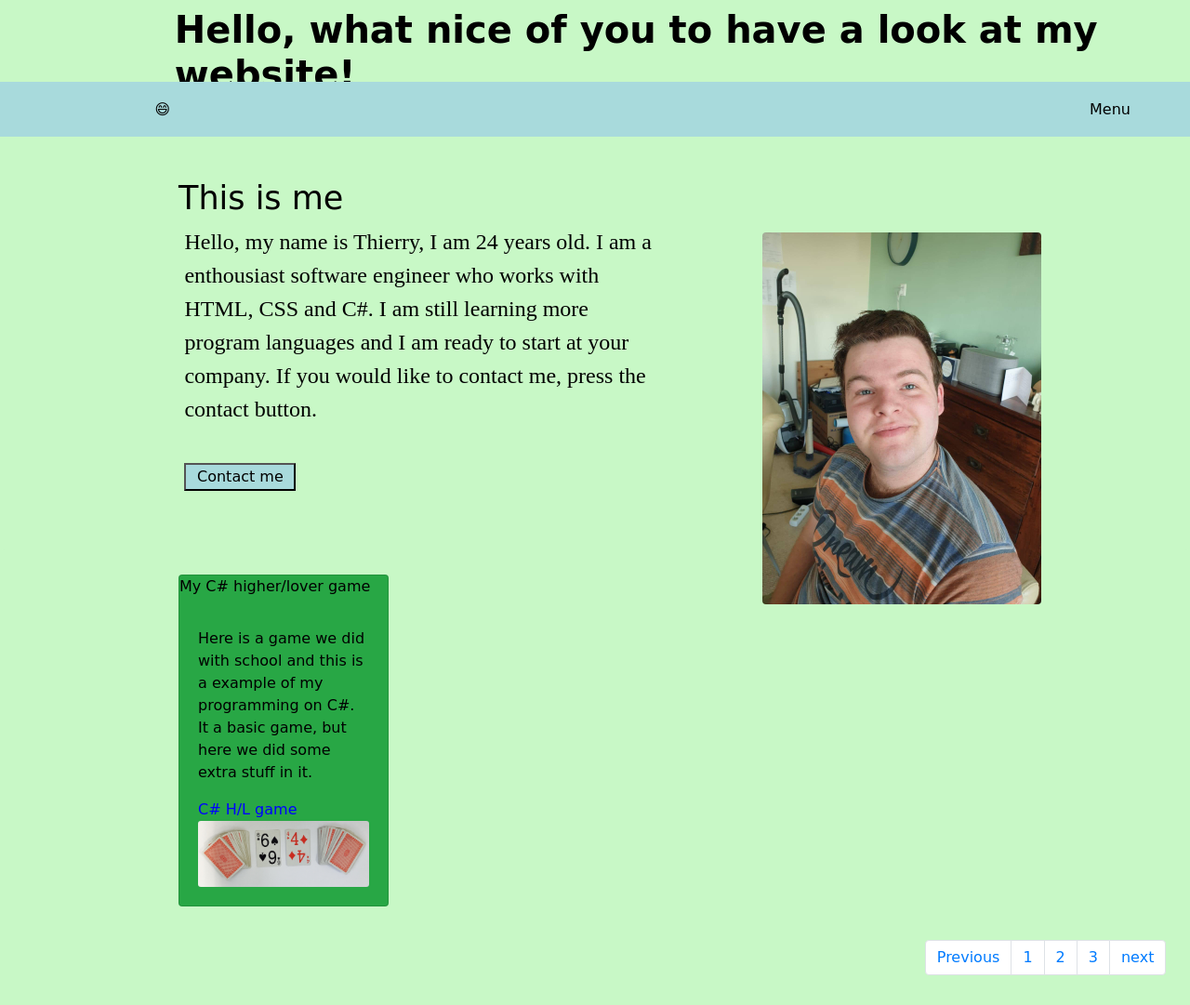
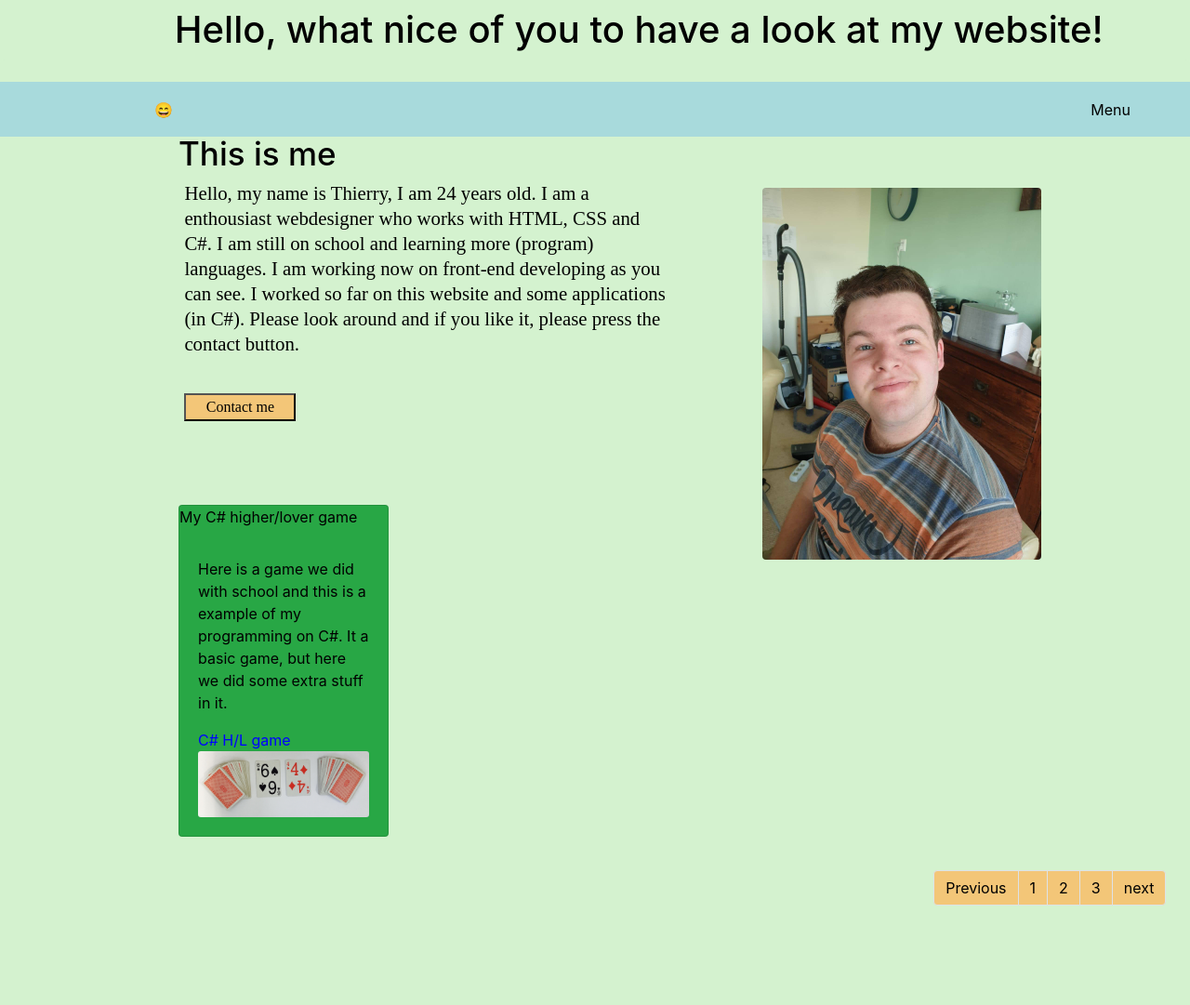
Before and after one commit to Thbroersma/Thbroersma.github.io, a PHP site: page / in a window 1280 px wide. Shown: the whole page at 93% size. After the commit the page ends 974 px from the top, so only its background shows below. Run offline with PHP 8.4, Linux system fonts and the light colour scheme.

Commit message:
kleurenschema aangepast

```diff
--- a/css/style.css
+++ b/css/style.css
@@ -3,7 +3,6 @@ h1 {
 	margin-left: 13.5vw;
 	margin-top: 1vh;
 	size: 2em;
-	font-weight: bold;
 	background-color:
 
 
@@ -14,9 +13,6 @@ h2 {
 	font-size: 35px;
 	font-size: bold;
 
-}
-h3 {
-	font-family: cursive;
 }
 p {
 	color: black;
@@ -102,14 +98,13 @@ li.dropdown {
 }
 
 body {
-	background-color: #C8F8C6;
+	background-color: #D4F2CF;
 	color: black;
 }
 
 * {
 	box-sizing: border-box;
 	margin:0;
-	font-family: cursive;
 }
 header {
 	grid-column: 1/3;
@@ -140,7 +135,7 @@ img	{
 
 
 button {
-	background-color: #A8DADC;
+	background-color: #F3C678;
 	font-family: bold;
 	width: 120px;
 	height: 30px;
@@ -175,12 +170,11 @@ span	{
 
 #about {
 	font-family: bold;
-	font-size: 1.5em;
+	font-size: 1.3em;
 	margin-right: 40%;
-	font-size: 1.5em;
 	margin-left: 13vw;
 	margin-top: 1vh;
-	line-height: 1.5em;
+	line-height: 1.3em;
 }
 .motivatie {
 	margin-right: 20%;
@@ -214,13 +208,30 @@ span	{
 }
 .jumbotron {
 
-	background-color:#C8F8C6;
+	background-color:#D4F2CF;
 	margin:0vw;
 
 }
 .pagination{
 	padding-right: 2vw;
 	float: right;
+	padding-bottom: 2vh;
+	padding-left: 2vw;
+	color: #F3C678;
+}
+.pagination > li > a
+{
+    background-color: #F3C678;
+    color: black;
+}
+.pagination > li > a:focus,
+.pagination > li > a:hover,
+.pagination > li > span:focus,
+.pagination > li > span:hover
+{
+    color: #5a5a5a;
+    background-color: #A8DADC;
+    border-color: #ddd;
 }
 #second {
 	padding-top: 20vh;
--- a/index.html
+++ b/index.html
@@ -43,7 +43,7 @@
 	<h2>This is me</h2>
 	<img src="img/me.jpg" id="me" class="rounded">
 <p  id="about">
-Hello, my name is Thierry, I am  24 years old. I am a enthousiast software engineer who works with HTML, CSS and C#. I am still learning more program languages and I am ready to start at your company. If you would like to contact me, press the contact button.
+Hello, my name is Thierry, I am  24 years old. I am a enthousiast webdesigner who works with HTML, CSS and C#. I am still on school and learning more (program) languages. I am working now on front-end developing as you can see. I worked so far on this website and some applications (in C#). Please look around and if you like it, please press the contact button.
 </p>
 <button id="contact" type="active">
 <a href="https://www.linkedin.com/in/thierry-broersma-588174201/">Contact me</a>
@@ -62,7 +62,7 @@ Hello, my name is Thierry, I am  24 years old. I am a enthousiast software engin
 		</div>
 	</div>
 	 	<br>
-	 	<ul class="pagination" style="padding-bottom: 2vh; padding-left: 2vw;">
+	 	<ul class="pagination">
 		<li class="page-item"><a class="page-link" href="over.html">Previous</a></li>
 		<li class="page-item"><a class="page-link" href="index.html">1</a></li>
 		<li class="page-item"><a class="page-link" href="mot.html">2</a></li>
--- a/mot.html
+++ b/mot.html
@@ -29,7 +29,7 @@
 		<div class="row">
 			<div class="col-2">
 				<button type="active" >
-					Motivation me
+					Keep motivated
 				</button>
 			</div>
 			<div class="col-8">
@@ -74,7 +74,7 @@
 		<img src="img/gelijkheid.jpg" class="rounded difference">
 		<br>
 
-		<ul class="pagination" style="float: right;">
+		<ul class="pagination">
 			<li class="page-item"><a class="page-link" href="index.html">Previous</a></li>
 			<li class="page-item"><a class="page-link" href="index.html">1</a></li>
 			<li class="page-item"><a class="page-link" href="mot.html">2</a></li>
```
Also changed, not shown: css/over.css (+14 -0 lines).
